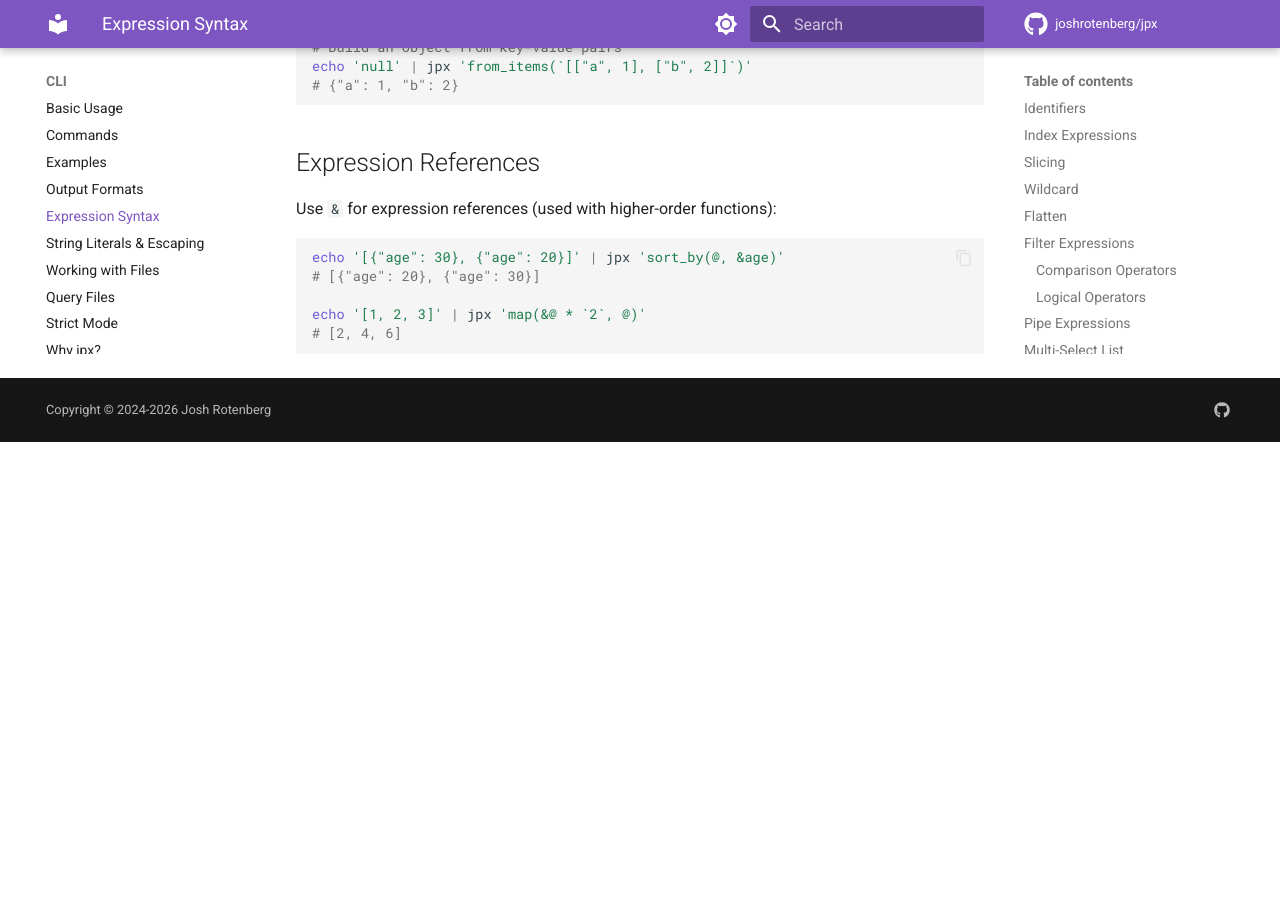
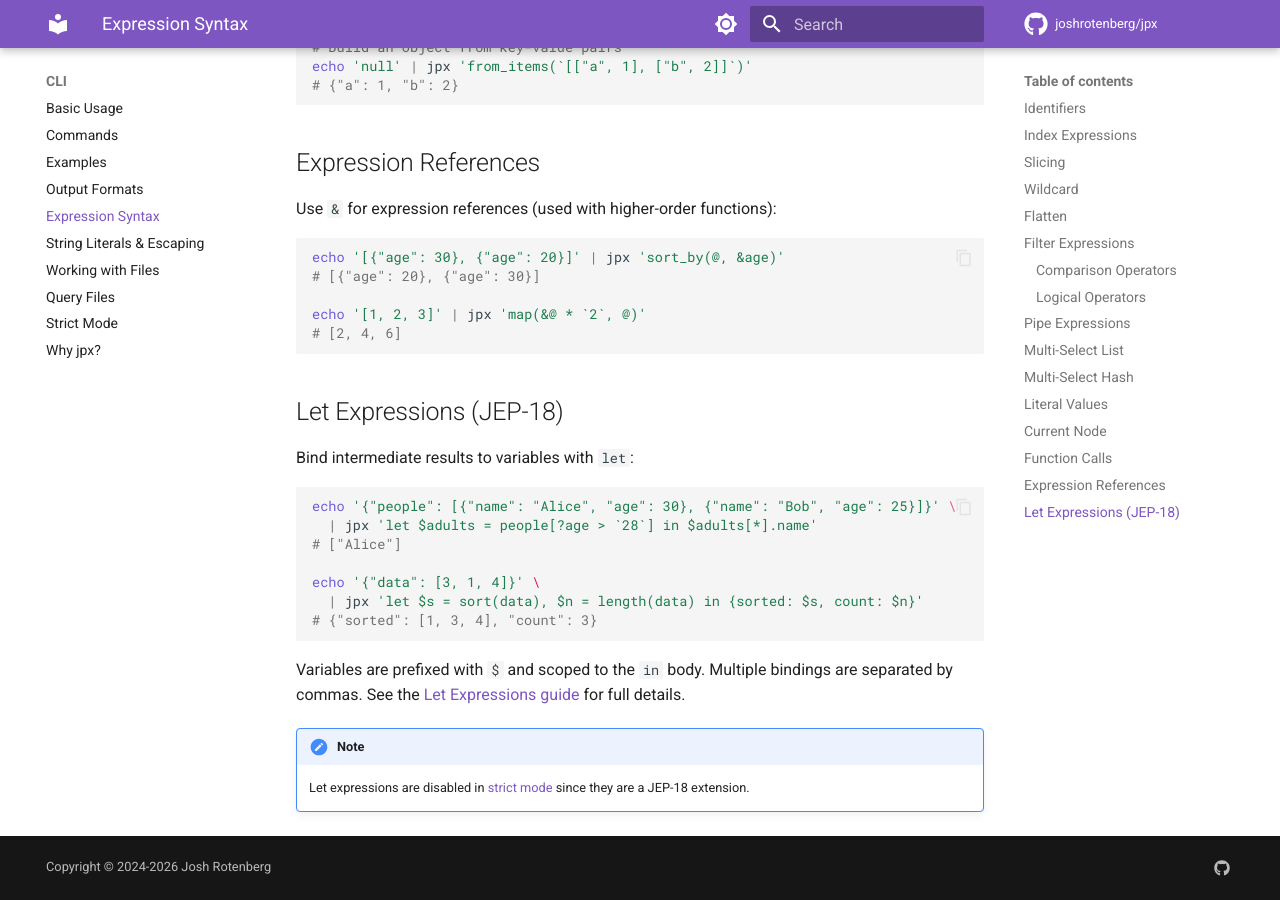
Before and after one commit to joshrotenberg/jpx, an MkDocs documentation site: the page built from docs/src/cli/expression-syntax.md, in a window 1280 px wide and 900 px high, scrolled down 3920 px. Built offline with MkDocs 1.6.1 and Material for MkDocs 9.7.7, drawn with Linux system fonts in a browser that asks for light colours; comment, search, counter and statistics services are not loaded; before the commit the page ends 4362 px from its top, so only the background shows below that.

Commit message:
docs: add let expression guide and cross-references
Add docs/src/guides/let-expressions.md covering JEP-18 syntax,
multiple bindings, nested lets, shadowing, scoping rules, and
strict mode interaction. Add let expression section to expression
syntax reference. Update strict mode page to mention let expressions.

Closes #88

````diff
--- a/docs/src/cli/expression-syntax.md
+++ b/docs/src/cli/expression-syntax.md
@@ -182,3 +182,22 @@ echo '[{"age": 30}, {"age": 20}]' | jpx 'sort_by(@, &age)'
 echo '[1, 2, 3]' | jpx 'map(&@ * `2`, @)'
 # [2, 4, 6]
 ```
+
+## Let Expressions (JEP-18)
+
+Bind intermediate results to variables with `let`:
+
+```bash
+echo '{"people": [{"name": "Alice", "age": 30}, {"name": "Bob", "age": 25}]}' \
+  | jpx 'let $adults = people[?age > `28`] in $adults[*].name'
+# ["Alice"]
+
+echo '{"data": [3, 1, 4]}' \
+  | jpx 'let $s = sort(data), $n = length(data) in {sorted: $s, count: $n}'
+# {"sorted": [1, 3, 4], "count": 3}
+```
+
+Variables are prefixed with `$` and scoped to the `in` body. Multiple bindings are separated by commas. See the [Let Expressions guide](../guides/let-expressions.md) for full details.
+
+!!! note
+    Let expressions are disabled in [strict mode](strict-mode.md) since they are a JEP-18 extension.
--- a/mkdocs.yml
+++ b/mkdocs.yml
@@ -129,6 +129,7 @@ nav:
     - Utility: functions/utility.md
   - Guides:
     - Overview: guides/index.md
+    - Let Expressions: guides/let-expressions.md
     - Standard JMESPath Only: guides/standard-jmespath.md
     - NLP Text Processing: guides/nlp-text-processing.md
     - Hacker News: guides/hacker-news.md
````
Also changed, not shown: docs/src/cli/strict-mode.md (+1 -1 lines), docs/src/guides/let-expressions.md (added, +112 -0 lines).
